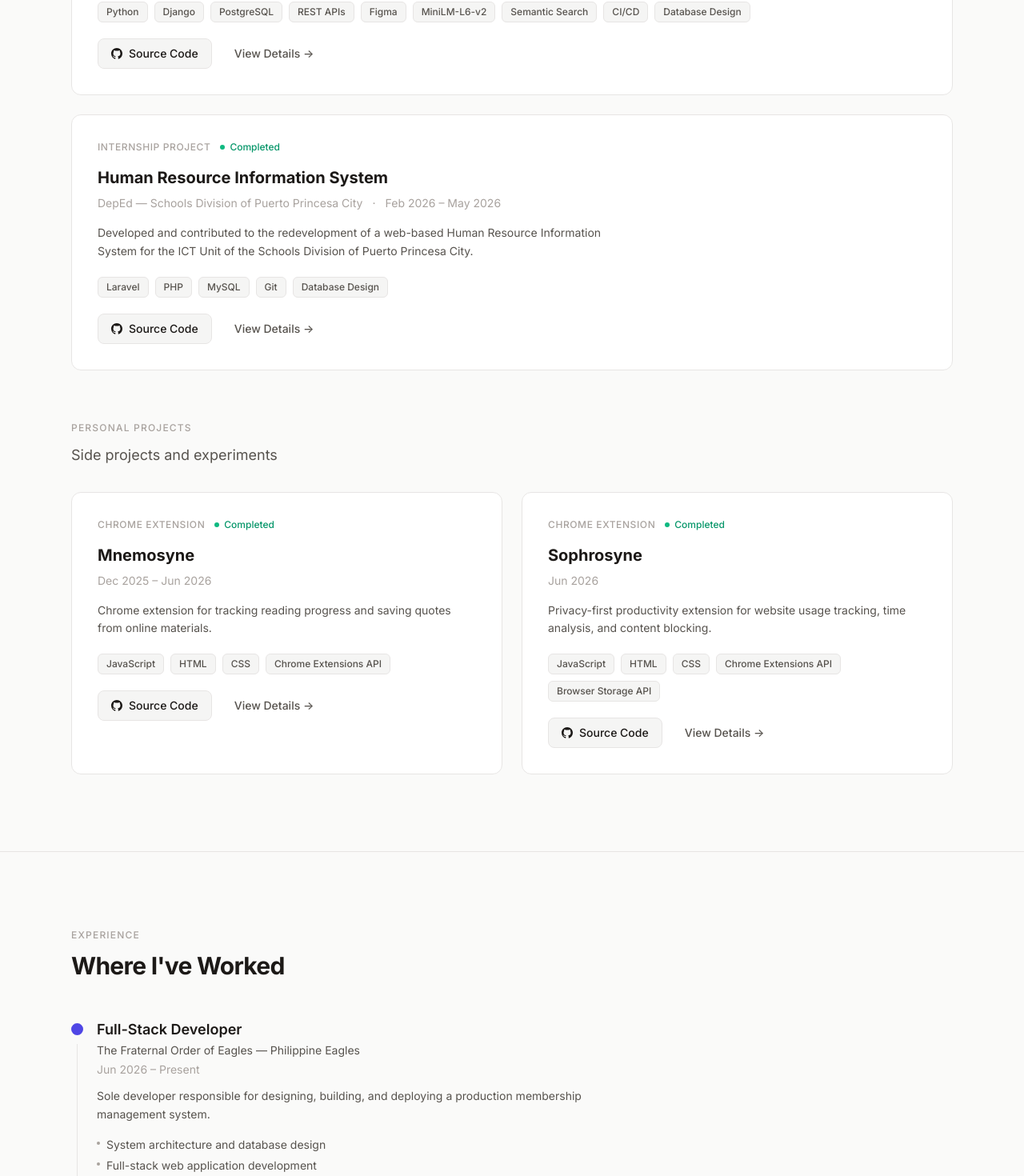
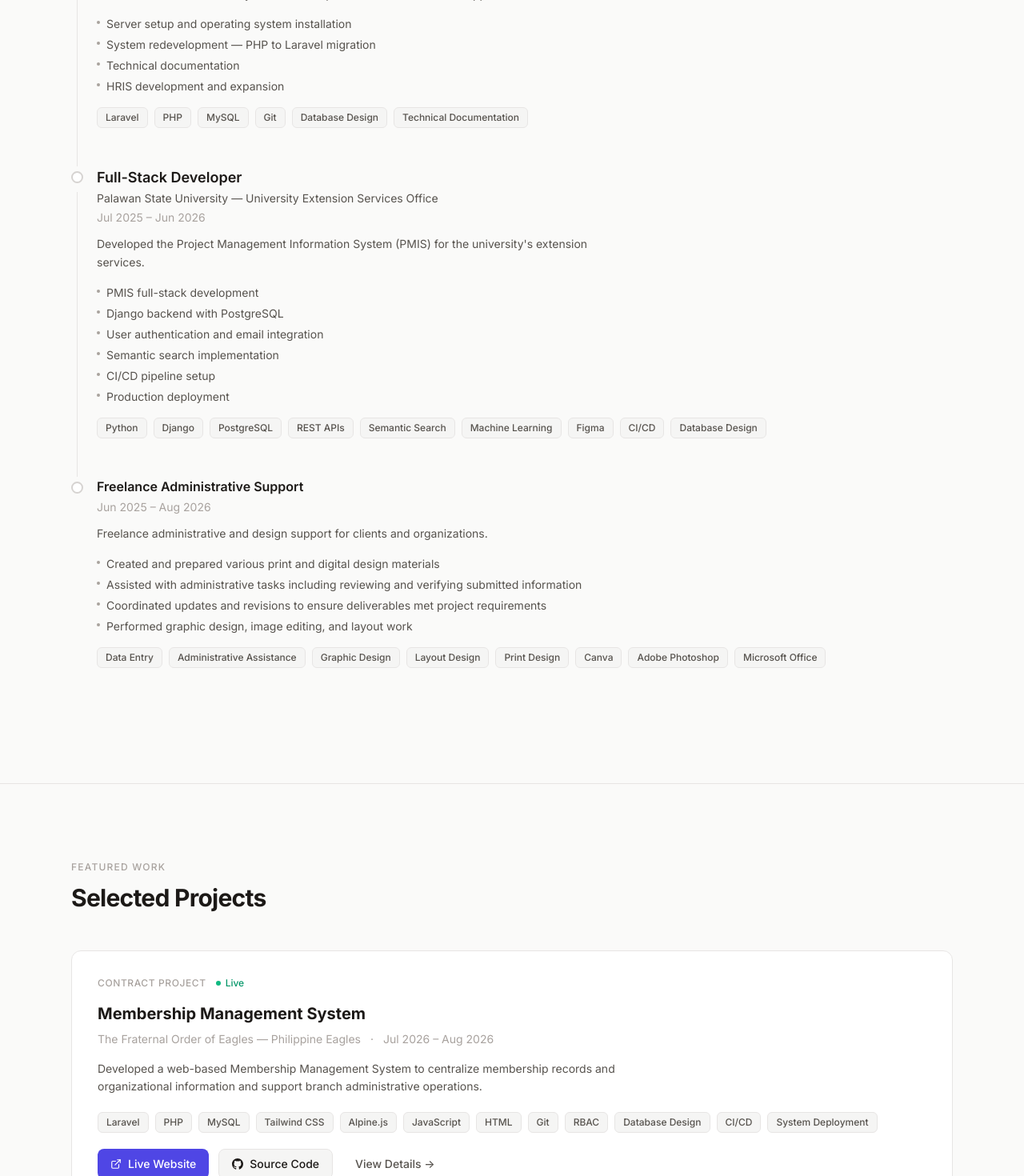
Before and after one commit to bmkhn/bmkhn.github.io, a React (Vite) app: page / in a window 1280 px wide. Shown: the part 2180-3650 px from the top of the page at 80% size. Built offline with nearby package versions, Linux system fonts and the light colour scheme.

Commit message:
Version 3

```diff
--- a/index.html
+++ b/index.html
@@ -9,19 +9,19 @@
 
     <!-- Open Graph -->
     <meta property="og:type" content="website" />
-    <meta property="og:title" content="Developer Portfolio" />
+    <meta property="og:title" content="Julius Vincent D. Llavan — Developer Portfolio" />
     <meta property="og:description" content="IT graduate and software developer specializing in full-stack web applications, information systems, and database-driven platforms." />
     <meta property="og:image" content="/og-image.png" />
 
     <!-- Twitter Card -->
     <meta name="twitter:card" content="summary_large_image" />
-    <meta name="twitter:title" content="Developer Portfolio" />
+    <meta name="twitter:title" content="Julius Vincent D. Llavan — Developer Portfolio" />
     <meta name="twitter:description" content="IT graduate and software developer specializing in full-stack web applications, information systems, and database-driven platforms." />
 
     <link rel="preconnect" href="https://fonts.googleapis.com" />
     <link rel="preconnect" href="https://fonts.gstatic.com" crossorigin />
     <link href="https://fonts.googleapis.com/css2?family=Inter:wght@400;500;600;700&display=swap" rel="stylesheet" />
-    <title>Developer Portfolio</title>
+    <title>Julius Vincent D. Llavan — Developer Portfolio</title>
   </head>
   <body>
     <div id="root"></div>
--- a/src/App.jsx
+++ b/src/App.jsx
@@ -31,8 +31,8 @@ function App() {
       <main>
         <Hero />
         <About />
+        <Experience />
         <Projects />
-        <Experience />
         <Skills />
         <Education />
         <Certifications />
--- a/src/data/experience.js
+++ b/src/data/experience.js
@@ -2,7 +2,7 @@ export const experiences = [
   {
     title: "Full-Stack Developer",
     company: "The Fraternal Order of Eagles — Philippine Eagles",
-    date: "Jun 2026 – Present",
+    date: "Jun 2026 – Aug 2026",
     location: "",
     description: "Sole developer responsible for designing, building, and deploying a production membership management system.",
     responsibilities: [
@@ -15,7 +15,7 @@ export const experiences = [
       "QR-based member profile generation",
       "System administration",
     ],
-    technologies: ["Laravel", "PHP", "MySQL", "Tailwind CSS", "Alpine.js"],
+    technologies: ["Laravel", "PHP", "MySQL", "Tailwind CSS", "Alpine.js", "JavaScript", "HTML", "Git", "RBAC", "Database Design", "CI/CD", "System Deployment"],
     featured: true,
   },
   {
@@ -30,7 +30,7 @@ export const experiences = [
       "Technical documentation",
       "HRIS development and expansion",
     ],
-    technologies: ["Laravel", "PHP", "MySQL"],
+    technologies: ["Laravel", "PHP", "MySQL", "Git", "Database Design", "Technical Documentation"],
   },
   {
     title: "Full-Stack Developer",
@@ -46,7 +46,7 @@ export const experiences = [
       "CI/CD pipeline setup",
       "Production deployment",
     ],
-    technologies: ["Python", "Django", "PostgreSQL", "REST APIs"],
+    technologies: ["Python", "Django", "PostgreSQL", "REST APIs", "Semantic Search", "Machine Learning", "Figma", "CI/CD", "Database Design"],
   },
   {
     title: "Freelance Administrative Support",
@@ -60,7 +60,7 @@ export const experiences = [
       "Coordinated updates and revisions to ensure deliverables met project requirements",
       "Performed graphic design, image editing, and layout work",
     ],
-    technologies: ["Data Entry", "Administrative Assistance", "Graphic Design"],
+    technologies: ["Data Entry", "Administrative Assistance", "Graphic Design", "Layout Design", "Print Design", "Canva", "Adobe Photoshop", "Microsoft Office"],
     minor: true,
   },
 ];
--- a/src/data/projects.js
+++ b/src/data/projects.js
@@ -2,7 +2,7 @@ export const projects = [
   {
     id: "membership-system",
     title: "Membership Management System",
-    category: "Contract Work",
+    category: "Contract Project",
     date: "Jul 2026 – Aug 2026",
     organization: "The Fraternal Order of Eagles — Philippine Eagles",
     description:
@@ -14,10 +14,12 @@ export const projects = [
       "Tailwind CSS",
       "Alpine.js",
       "JavaScript",
+      "HTML",
       "Git",
       "RBAC",
       "Database Design",
       "CI/CD",
+      "System Deployment",
     ],
     features: [
       "Member management",
@@ -59,9 +61,9 @@ export const projects = [
       "Django",
       "PostgreSQL",
       "REST APIs",
+      "Semantic Search",
+      "Machine Learning",
       "Figma",
-      "MiniLM-L6-v2",
-      "Semantic Search",
       "CI/CD",
       "Database Design",
     ],
@@ -99,6 +101,7 @@ export const projects = [
       "MySQL",
       "Git",
       "Database Design",
+      "Technical Documentation",
     ],
     features: [
       "Backend migration from vanilla PHP to Laravel",
--- a/src/data/skills.js
+++ b/src/data/skills.js
@@ -30,11 +30,12 @@ export const skillCategories = [
     skills: [
       { name: "REST APIs", featured: false },
       { name: "RBAC", featured: false },
-      { name: "Authentication", featured: false },
       { name: "Database Design", featured: false },
-      { name: "System Architecture", featured: false },
       { name: "CI/CD", featured: false },
-      { name: "Deployment", featured: false },
+      { name: "System Deployment", featured: false },
+      { name: "Technical Documentation", featured: false },
+      { name: "Semantic Search", featured: false },
+      { name: "Machine Learning", featured: false },
     ],
   },
   {
@@ -43,6 +44,9 @@ export const skillCategories = [
       { name: "Git", featured: true },
       { name: "Figma", featured: false },
       { name: "Chrome Extensions", featured: false },
+      { name: "Canva", featured: false },
+      { name: "Adobe Photoshop", featured: false },
+      { name: "Microsoft Office", featured: false },
     ],
   },
 ];
```
Also changed, not shown: 4 other files (tests, documents, lock files or other folders).
